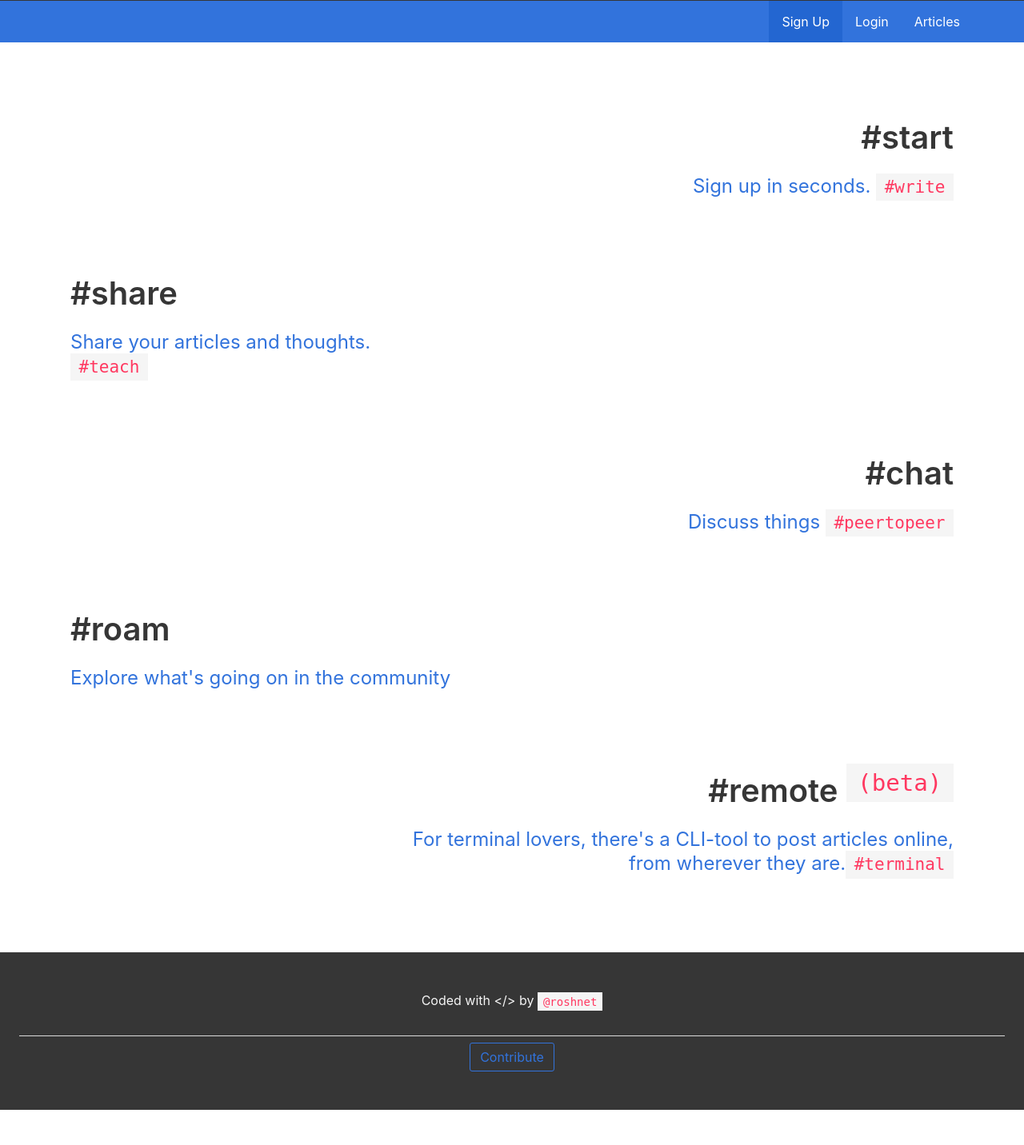
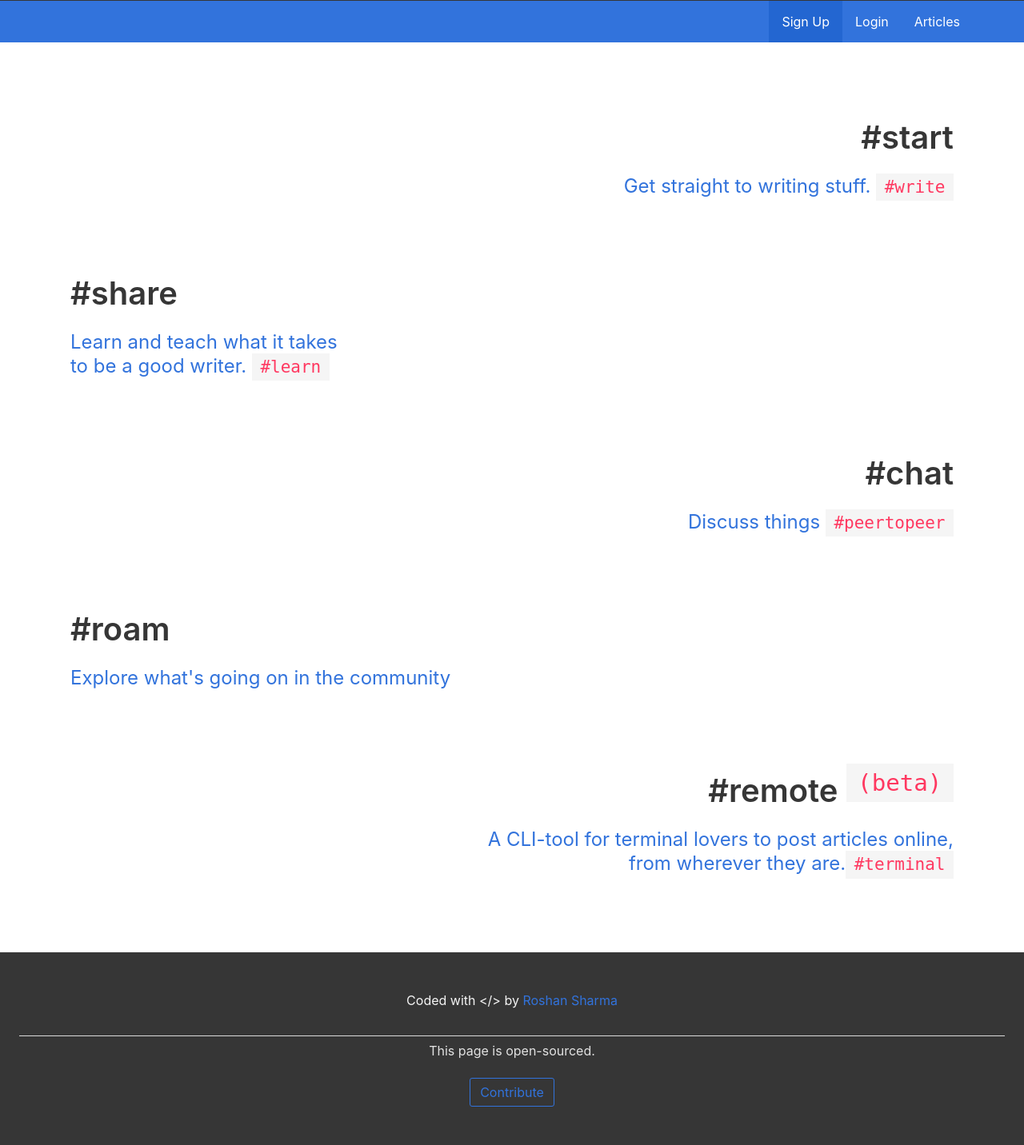
Before and after one commit to roshnet/blogstate, a Flask app: page / in a window 1280 px wide. Shown: the part 799-2231 px from the top of the page at 80% size. Before the commit the page ends 2187 px from the top, so only its background shows below. Run offline with Flask 2, Linux system fonts and the light colour scheme.

Commit message:
templates/index.html: Modify text and add link to 'contribute' button

```diff
--- a/templates/index.html
+++ b/templates/index.html
@@ -5,7 +5,7 @@
 	<meta charset="utf-8">
 	<meta name="description" content="A blogging platform for wannabe bloggers and writers."/>
 	<meta name="author" content="reprogram46@gmail.com"/>
-	<meta name="viewport" content="width=device-width,initial-scale-1.0"/>
+	<meta name="viewport" content="width=device-width,initial-scale-1.0,user-scalable=no"/>
 	<link rel="stylesheet" type="text/css" href="static/css/bulma.css"/>
 </head>
 <body>
@@ -51,7 +51,7 @@
 				#start
 			</h1>
 			<h2 class="subtitle has-text-info has-text-right is-4">
-				Sign up in seconds. <a href=""><code>#write</code></a>
+				Get straight to writing stuff. <a href=""><code>#write</code></a>
 			</h2>
 		</div>
 		<div class="section">
@@ -59,9 +59,10 @@
 				#share
 			</h1>
 			<h2 class="subtitle has-text-info is-4">
-				Share your articles and thoughts.
+				Learn and teach what it takes
 				<br>
-				<code>#teach</code>
+				 to be a good writer.
+				<code>#learn</code>
 			</h2>
 		</div>
 		<div class="section">
@@ -85,7 +86,7 @@
 				#remote <sup><code>(beta)</code></sup>
 			</h1>
 			<h2 class="subtitle has-text-info has-text-right is-4">
-				For terminal lovers, there's a CLI-tool to post articles online,
+				A CLI-tool for terminal lovers to post articles online,
 				<br>
 				from wherever they are.<code>#terminal</code>
 			</h2>
@@ -96,10 +97,13 @@
 <section class="hero is-dark">
 	<div class="hero-body has-text-centered">
 		<footer>
-			Coded with &lt;/&gt; by <a href="https://github.com/roshnet"><code>@roshnet</code></a>
+			Coded with &lt;/&gt; by <a href="https://github.com/roshnet" class="has-text-info">Roshan Sharma</a>
 			<br><br>
 			<hr class="navbar-divider">
-			<button class="button is-info is-outlined">Contribute</button>
+			<p class="subtitle is-6 ">This page is open-sourced.</p>
+			<a href="https://github.com/roshnet/blogstate">
+    			<button class="button is-info is-outlined">Contribute</button>
+			</a>
 		</footer>
 	</div>
 </section>
```
